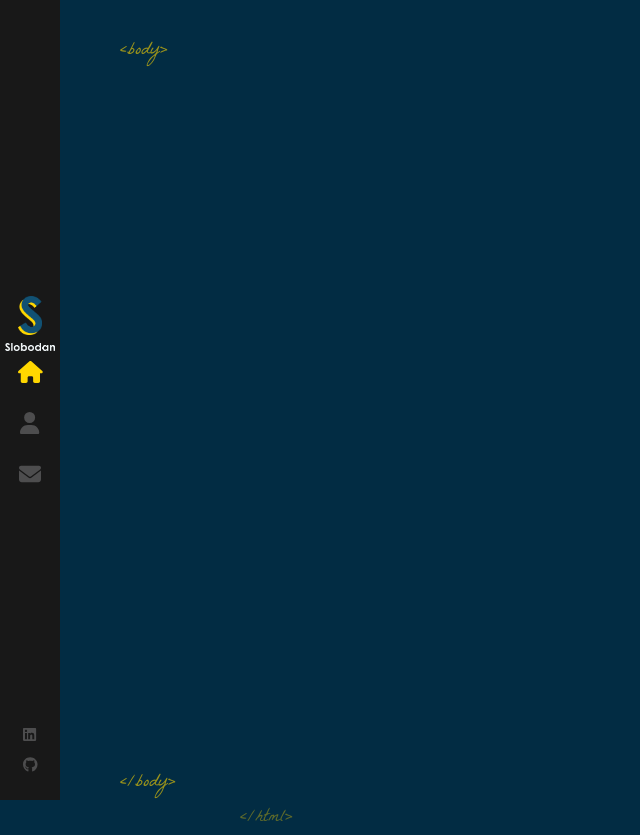
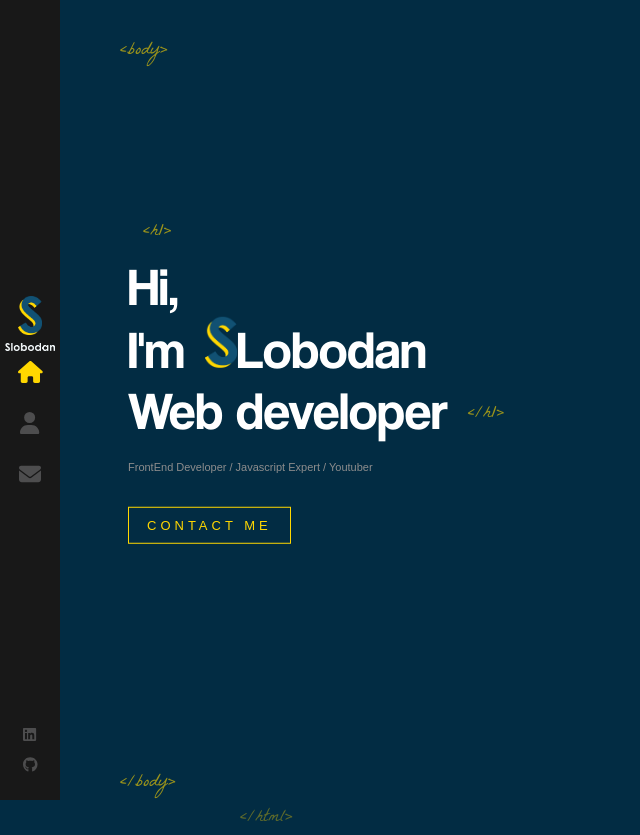
Before and after one commit to carlostrianab/react-portfolio, a React (Create React App) app: page / in a window 1280 px wide. Shown: the whole page, without its empty margins (0-640 px from the left). Built offline with nearby package versions, Linux system fonts and the light colour scheme.

Commit message:
Home component and animations

```diff
--- a/src/App.js
+++ b/src/App.js
@@ -1,15 +1,17 @@
 import './App.scss';
 import { Routes, Route } from 'react-router-dom';
 import Layout from './components/Layout'
+import Home from './components/Home'
 
 function App() {
   return (
     <>
     <Routes>
-      <Route path="/" element={<Layout/>} />
+      <Route path="/" element={<Layout/>} >
+        <Route index element={<Home/>}/>
+      </Route>
     </Routes>
     </>
-
   )
 }
 
--- /dev/null
+++ b/src/components/Home/index.js
@@ -0,0 +1,25 @@
+
+import LogoTitle from '../../assets/images/logo-s.png'
+import {Link} from 'react-router-dom'
+import './index.scss'
+
+const Home = () => {
+    return(
+        <div className='container home-page'>
+            <div className='text-zone'>
+                <h1>Hi, <br/> I'm
+                <img src={LogoTitle} alt='developer'/>
+                Lobodan
+                <br/>
+                Web developer
+                </h1>
+                <h2> FrontEnd Developer / Javascript Expert / Youtuber </h2>
+                <Link to='/Contact' className='flat-button'>CONTACT ME </Link>
+
+            </div>
+        </div>
+    );
+
+}
+
+export default Home
--- /dev/null
+++ b/src/components/Home/index.scss
@@ -0,0 +1,81 @@
+.home-page{
+
+    .text-zone{
+        position: absolute;
+        left: 10%;
+        top: 50%;
+        transform: translateY(-50%);
+        width: 40%;
+        max-height: 90%;
+    }
+    h1{
+        color: #fff;
+        font-size: 53px;
+        margin: 0;
+        font-family:'Coolvetica';
+        font-weight: 400;
+
+        &::before{
+            content: '<h1>';
+            font-family: 'La Belle Aurore';
+            color: #ffd700;
+            font-size: 18px;
+            position: absolute;
+            margin-top: -40px;
+            left: 15px;
+            opacity: 0.6;
+        }
+
+        &::after{
+            content: '</h1>';
+            font-family: 'La Belle Aurore';
+            color: #ffd700;
+            font-size: 18px;
+            position: absolute;
+            margin-top: 18px;
+            margin-left: 20px;
+            animation: fadeIn 1s 1.7s backwards;
+            opacity:0.6;
+        }
+
+        img{
+            width: 32px;
+            margin-left: 20px;
+            opacity:0;
+            height: auto;
+            animation: rotateIn 1s linear both;
+            animation-delay: 1.4s;
+        }
+    }
+}
+
+h2{
+    color: #8d8d8d;
+    margin-top: 20px;
+    font-weight: 400;
+    font-size: 11px;
+    font-family: sans-serif;
+    animation: fadeIn 1s 1.8s backwards;
+
+}
+
+.flat-button{
+    color: #ffd700;
+    font-size: 13px;
+    font-weight: 400;
+    letter-spacing: 4px;
+    font-family: sans-serif;
+    text-decoration: none;
+    padding: 10px 18px;
+    border: 1px solid #ffd700;
+    margin-top: 25px;
+    float: left;
+    animation: fadeIn 1s 1.8s backwards;
+    white-space: nowrap;
+
+    &:hover{
+        background: #ffd700;
+        color: #333;
+    }
+
+}
--- a/src/components/Layout/index.js
+++ b/src/components/Layout/index.js
@@ -16,7 +16,6 @@
                     &lt;/body&gt;
                     <br/>
                     <span className='tags top-tags'> &lt;/html&gt;</span>
-
                 </span>
             </div>
         </div>
--- a/src/components/Layout/index.scss
+++ b/src/components/Layout/index.scss
@@ -22,3 +22,18 @@
 .bottom-tag-html{
     margin-left: -20px;
 }
+
+.container{
+    width: 100%;
+    will-change: contents;
+    height: 90%;
+    min-height: 566px;
+    position: absolute;
+    opacity: 0;
+    top: 5%;
+    margin: 0 auto;
+    z-index:1;
+    transform-style: preserve-3d;
+    animation: fadeIn 1s forwards;
+    animation-delay: 1s;
+}
```
Also changed, not shown: src/components/AnimatedLetters/index.js (added), src/components/AnimatedLetters/index.scss (added).
